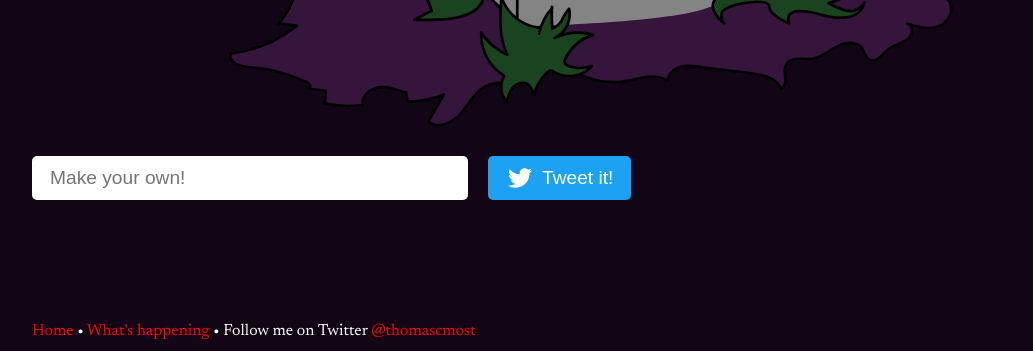
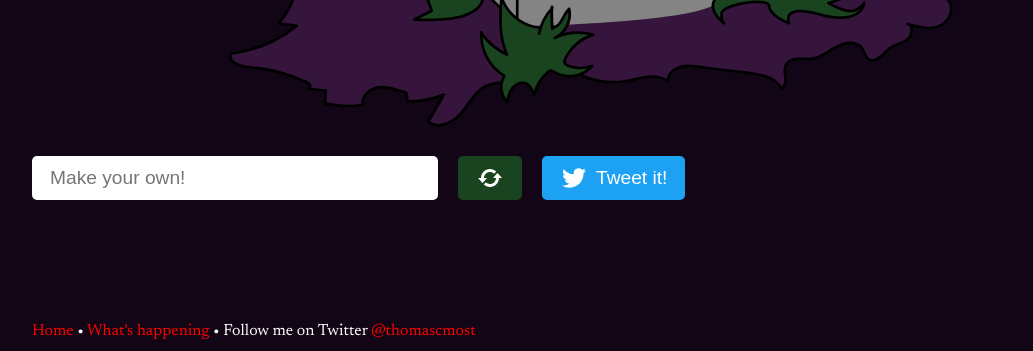
Before and after one commit to thomasmost/thomas.rip, a Gatsby site: page / in a window 1280 px wide. Shown: the part 449-800 px from the top of the page, without its empty margins (8-1041 px from the left). Built offline with nearby package versions, Linux system fonts and the light colour scheme; Gatsby itself is replaced by a stand-in of ours.

Commit message:
add refresh button

```diff
--- a/src/pages/index.tsx
+++ b/src/pages/index.tsx
@@ -40,7 +40,17 @@ const Button = styled.button`
   transition: 0.5s;
   &:hover,
   &:focus {
-    background-color: #33aaf3;
+    background-color: #44bbf3;
+  }
+`;
+
+const RefreshButton = styled(Button)`
+  padding: 10px;
+  margin-right: 20px;
+  background-color: #19441f;
+  &:hover,
+  &:focus {
+    background-color: #33662f;
   }
 `;
 
@@ -114,7 +124,7 @@ const Input = styled.input`
   margin-right: 20px;
   outline: 0;
   padding: 0 18px;
-  min-width: calc(50% - 200px);
+  min-width: calc(50% - 230px);
 `;
 
 function svgString2Image(
@@ -227,6 +237,11 @@ const Home: React.FC<PageProps> = () => {
   };
   // randomize 'is dead' and 'great news'
 
+  const regenerateText = () => {
+    const newRandomInscription = getRandFromRng(inscriptions);
+    return setInscription(newRandomInscription);
+  };
+
   const tweet = `${intro} @thomascmost ${death}!%0a${inscription}%0a%0a🪦 Find out more at thomas.rip`;
 
   async function generateImage() {
@@ -278,6 +293,19 @@ const Home: React.FC<PageProps> = () => {
         target="_blank"
         rel="noreferrer"
       > */}
+        <RefreshButton type="button" onClick={() => regenerateText()}>
+          <SVG
+            xmlns="http://www.w3.org/2000/svg"
+            width="24"
+            height="24"
+            viewBox="0 0 24 24"
+          >
+            <path
+              fill="white"
+              d="M9 12l-4.463 4.969-4.537-4.969h3c0-4.97 4.03-9 9-9 2.395 0 4.565.942 6.179 2.468l-2.004 2.231c-1.081-1.05-2.553-1.699-4.175-1.699-3.309 0-6 2.691-6 6h3zm10.463-4.969l-4.463 4.969h3c0 3.309-2.691 6-6 6-1.623 0-3.094-.65-4.175-1.699l-2.004 2.231c1.613 1.526 3.784 2.468 6.179 2.468 4.97 0 9-4.03 9-9h3l-4.537-4.969z"
+            />
+          </SVG>
+        </RefreshButton>
         <Button type="button" onClick={() => generateImage()}>
           <SVG
             xmlns="http://www.w3.org/2000/svg"
```
